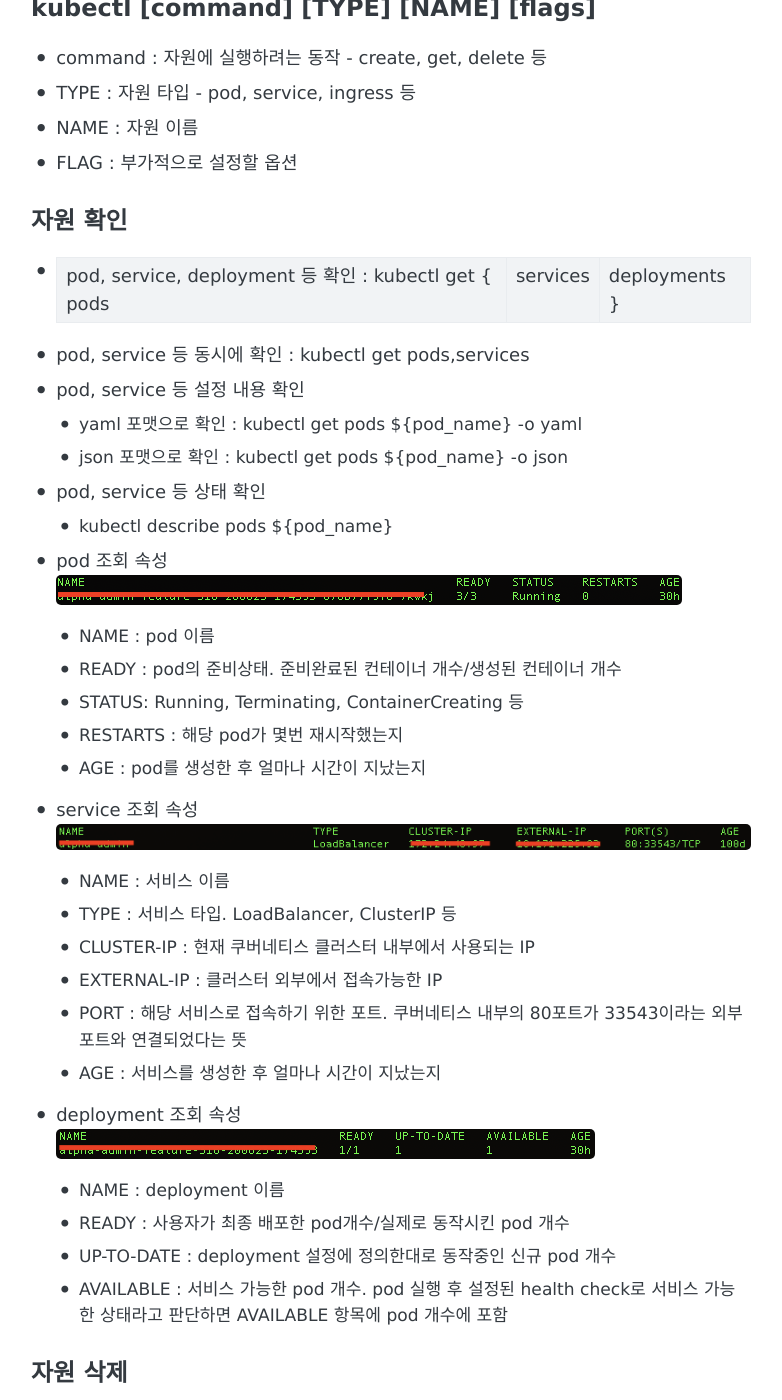
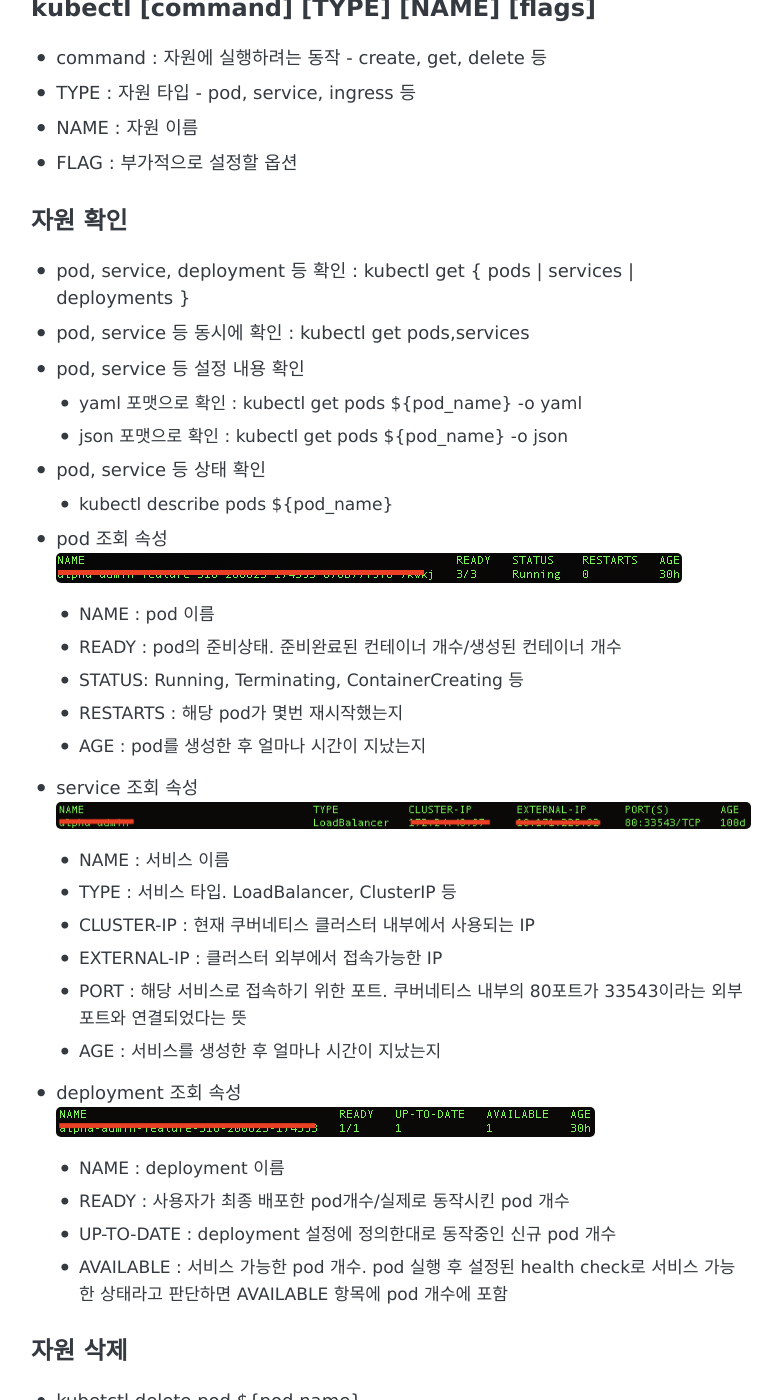
Before and after one commit to shinkwangwon/shinkwangwon.github.io, a Jekyll site: the page built from _posts/2020-07-05-kubernetes-command.md, in a window 1280 px wide and 1400 px high, scrolled down 361 px. Shown: the whole window, without its empty margins (249-1031 px from the left). Built offline with Jekyll 4.4.1, drawn with Linux system fonts in a browser that asks for light colours; some of the changed text lies outside the part shown.

Commit message:
text update

```diff
--- a/_posts/2020-07-05-kubernetes-command.md
+++ b/_posts/2020-07-05-kubernetes-command.md
@@ -15,7 +15,7 @@ date: 2020-07-05
 - FLAG : 부가적으로 설정할 옵션
 
 ## 자원 확인
-- pod, service, deployment 등 확인 : kubectl get { pods | services | deployments }
+- pod, service, deployment 등 확인 : kubectl get { pods \| services \| deployments }
 - pod, service 등 동시에 확인 : kubectl get pods,services
 - pod, service 등 설정 내용 확인
     - yaml 포맷으로 확인 : kubectl get pods ${pod_name} -o yaml
@@ -52,10 +52,9 @@ date: 2020-07-05
 - kubectl delete service ${service_name}
 
 ## 컨테이너 실행
-
 - kubectl run ${deployment_name} \-\-image ${image_name} \-\-port=${port_num}
     - kubectl run으로 pod를 실행시킬 때 기본 컨트롤러는 deployment이다.
-- kubectl { apply | create } -f ${yaml template file}
+- kubectl { apply \| create } -f ${yaml template file}
     - yaml 템플릿 파일을 먼저 생성한 후 템플릿을 통한 컨테이너 실행
 
 ## Context
```
